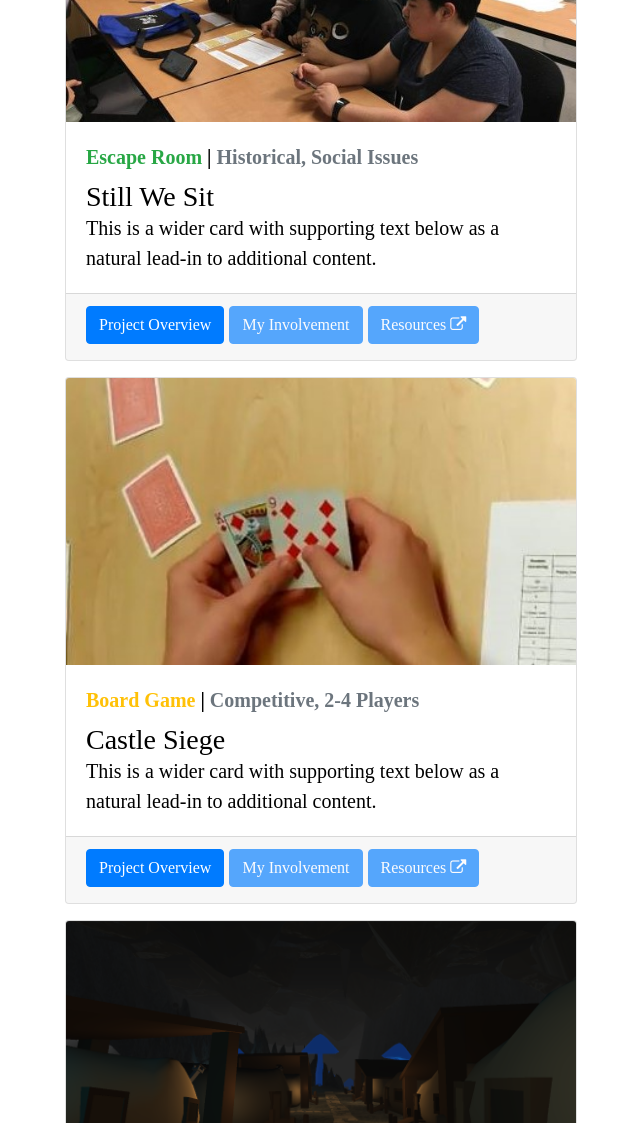
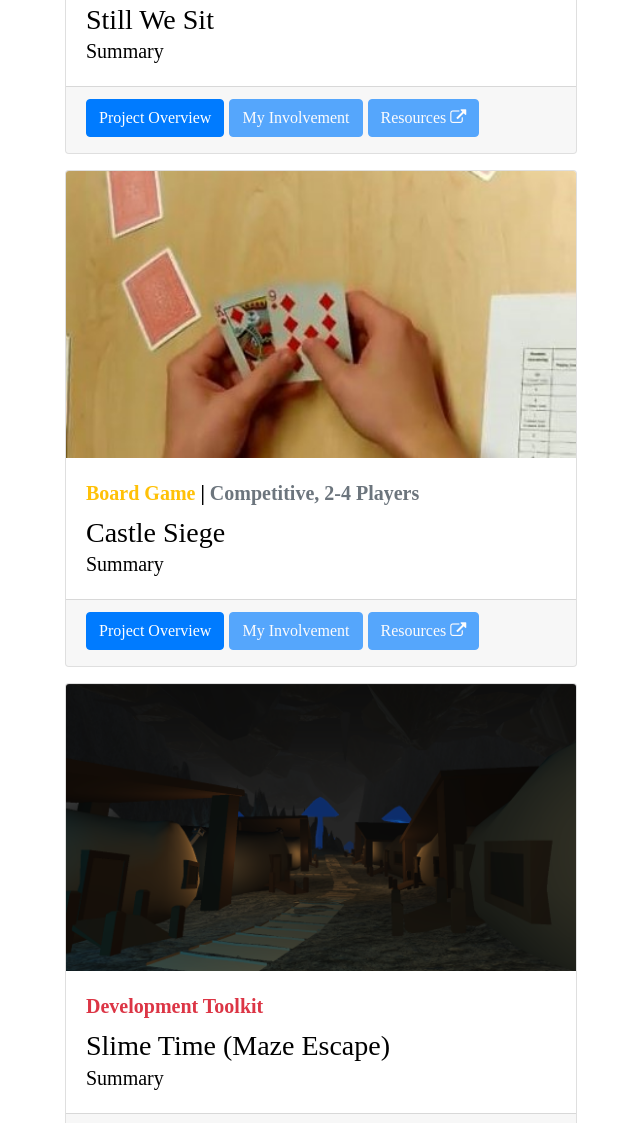
Before and after one commit to Jordanpete24/jordanpeterson.me, a plain HTML site: page projects/index.html in a window 1280 px wide. Shown: the part 1677-2800 px from the top of the page, without its empty margins (319-959 px from the left). Drawn offline with nearby package versions, Linux system fonts and the light colour scheme.

Commit message:
Update index.html
Cleanup projects index page

```diff
--- a/projects/index.html
+++ b/projects/index.html
@@ -73,9 +73,11 @@
     </h1>
 
     <div class="card text-center mb-3">
+      <!--
       <div class="card-header">
         Filter Projects
       </div>
+
       <div class="card-body">
         <a href="#" class="btn btn-dark disabled">All</a>
         <a href="#" class="btn btn-primary">Video Games</a>
@@ -83,7 +85,9 @@
         <a href="#" class="btn btn-warning">Board Games</a>
         <a href="#" class="btn btn-danger">Development Toolkits</a>
       </div>
+       -->
     </div>
+
     <!--Blog Cards-->
 
     <div class="card-deck" >
@@ -92,7 +96,7 @@
         <div class="card-body">
           <strong class="d-inline-block mb-2 text-primary">Video Game</strong><strong> | </strong><strong class="mb-1 text-muted">RPG, 3D, Single-player</strong>
           <h3 class="mb-0">Tower of Babel</h3>
-          <p class="card-text mb-auto">This is a wider card with supporting text below as a natural lead-in to additional content.</p>
+          <p class="card-text mb-auto">Summary</p>
         </div>
         <div class="card-footer">
           <a href="./tower-of-babel.html" class="btn btn-primary mb-1">Project Overview</a>
@@ -105,7 +109,7 @@
         <div class="card-body">
           <strong class="d-inline-block mb-2 text-primary">Video Game</strong><strong> | </strong><strong class="mb-1 text-muted">VR, 3D, Single-player</strong>
           <h3 class="mb-0">Penumbra</h3>
-          <p class="mb-auto">This is a wider card with supporting text below as a natural lead-in to additional content.</p>
+          <p class="card-text mb-auto">Summary</p>
         </div>
         <div class="card-footer">
           <a href="./penumbra.html" class="btn btn-primary mb-1">Project Overview</a>
@@ -118,7 +122,7 @@
         <div class="card-body">
           <strong class="d-inline-block mb-2 text-success">Escape Room</strong><strong> | </strong><strong class="mb-1 text-muted">Historical, Social Issues</strong>
           <h3 class="mb-0">Still We Sit</h3>
-          <p class="mb-auto">This is a wider card with supporting text below as a natural lead-in to additional content.</p>
+          <p class="card-text mb-auto">Summary</p>
         </div>
         <div class="card-footer">
           <a href="./still-we-sit.html" class="btn btn-primary mb-1">Project Overview</a>
@@ -131,7 +135,7 @@
         <div class="card-body">
           <strong class="d-inline-block mb-2 text-warning">Board Game</strong><strong> | </strong><strong class="mb-1 text-muted">Competitive, 2-4 Players</strong>
           <h3 class="mb-0">Castle Siege</h3>
-          <p class="mb-auto">This is a wider card with supporting text below as a natural lead-in to additional content.</p>
+          <p class="card-text mb-auto">Summary</p>
         </div>
         <div class="card-footer">
           <a href="./castle-siege.html" class="btn btn-primary mb-1">Project Overview</a>
@@ -144,7 +148,7 @@
         <div class="card-body">
           <strong class="d-inline-block mb-2 text-danger">Development Toolkit</strong>
           <h3 class="mb-0">Slime Time (Maze Escape)</h3>
-          <p class="mb-auto">This is a wider card with supporting text below as a natural lead-in to additional content.</p>
+          <p class="card-text mb-auto">Summary</p>
         </div>
         <div class="card-footer">
           <a href="./castle-siege.html" class="btn btn-primary mb-1">Project Overview</a>
```
